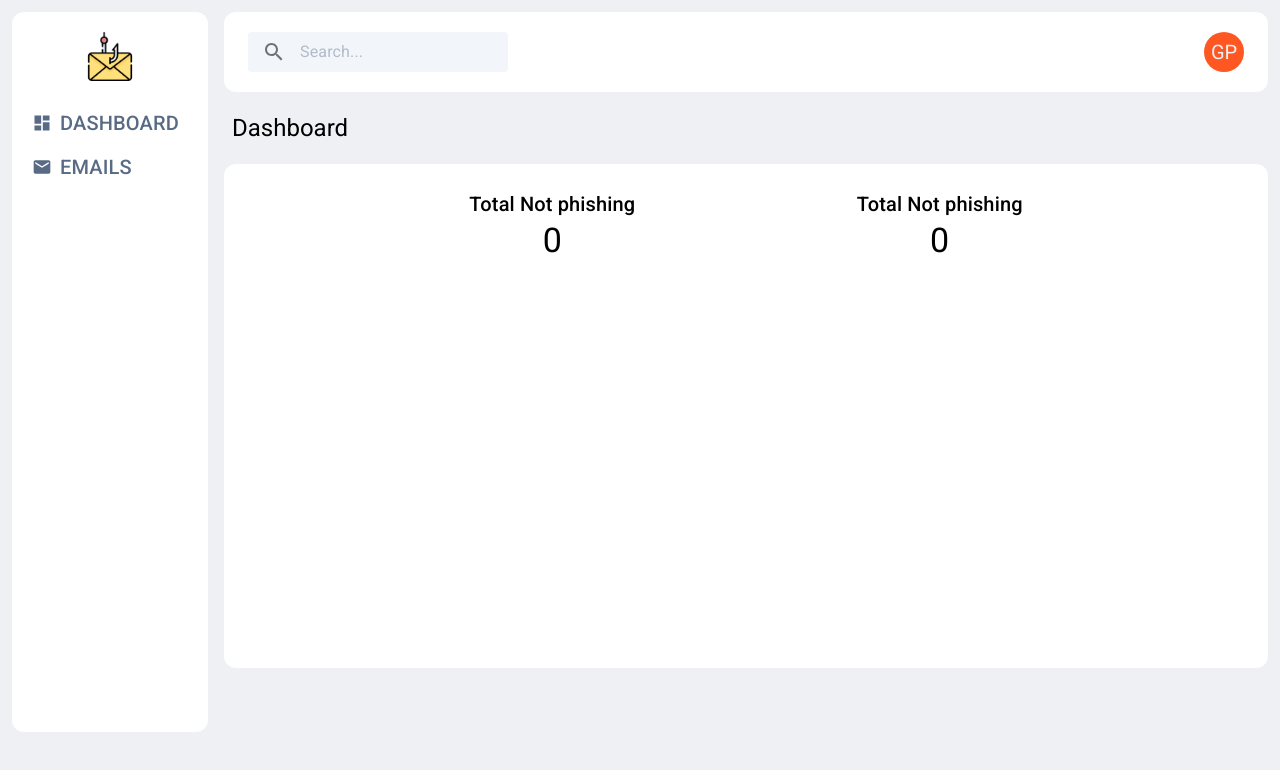
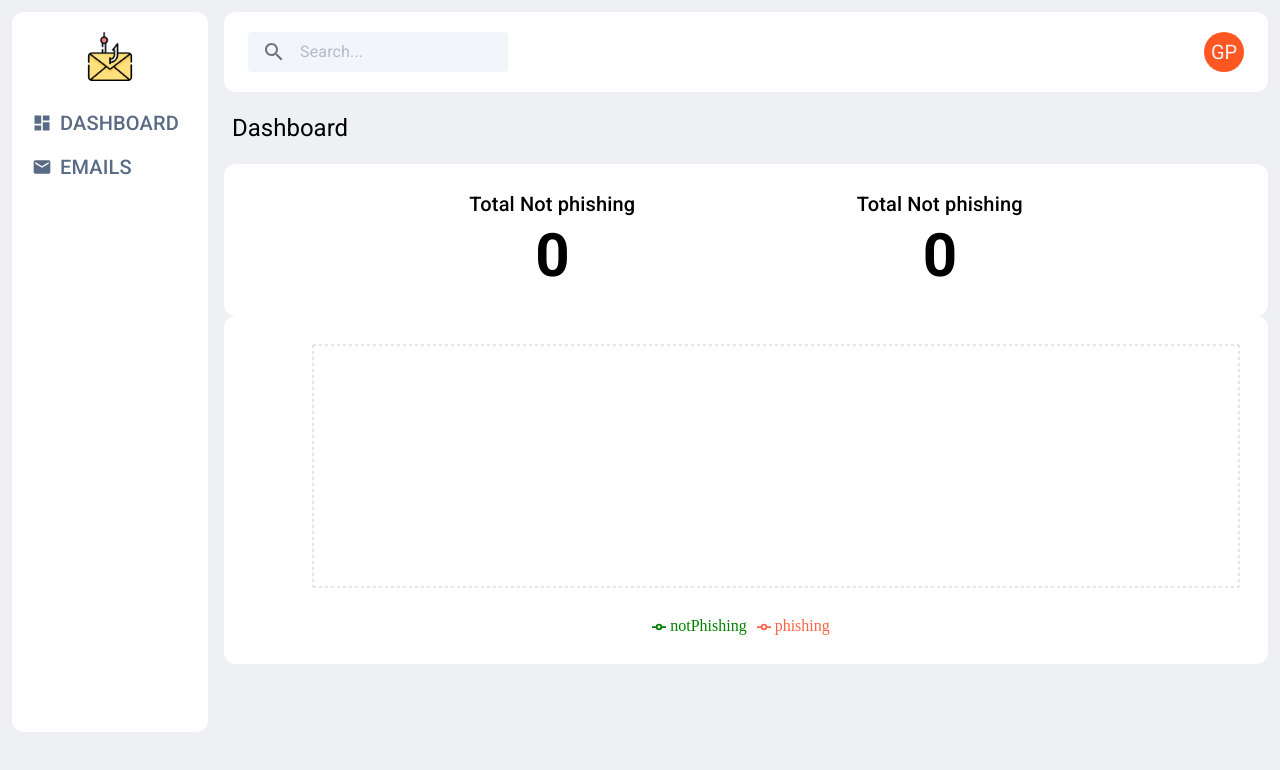
Before and after one commit to GuillermoPerez32/email_phishing_detector, a React (Vite) app in the folder epd-front/: page / in a window 1280 px wide. Shown: the top 770 px of the page. Built offline with nearby package versions, Linux system fonts and the light colour scheme; no server answers.

Commit message:
add metrics

```diff
--- a/epd-front/package.json
+++ b/epd-front/package.json
@@ -21,6 +21,7 @@
     "react-dom": "^18.2.0",
     "react-redux": "^8.1.0",
     "react-router-dom": "^6.14.2",
+    "recharts": "^2.10.1",
     "zustand": "^4.4.3"
   },
   "devDependencies": {
--- a/epd-front/src/pages/Home.tsx
+++ b/epd-front/src/pages/Home.tsx
@@ -1,6 +1,17 @@
 import { Box, Skeleton, Typography } from "@mui/material";
 import { Card } from "../components/Card";
 import { useGetEmailsQuery } from "../services/email";
+
+import {
+  LineChart,
+  Line,
+  XAxis,
+  YAxis,
+  CartesianGrid,
+  Tooltip,
+  Legend,
+  ResponsiveContainer,
+} from "recharts";
 
 export const Home = () => {
   const { data, isLoading } = useGetEmailsQuery("1");
@@ -10,13 +21,51 @@ export const Home = () => {
   const totalNotPhishing =
     data?.filter((email) => email.phishing === "no").length || 0;
 
+  // map data and obtain phishing and not phishing count per day
+  const phishingData = data?.reduce((acc, curr) => {
+    const date = new Date(curr.date_created);
+    const dateStr = `${date.getMonth() + 1}/${date.getDate()}`;
+    const phishing = curr.phishing === "yes" ? 1 : 0;
+    const notPhishing = curr.phishing === "no" ? 1 : 0;
+
+    const existingData = acc.find((data: any) => data.date === dateStr);
+
+    if (existingData) {
+      existingData.phishing += phishing;
+      existingData.notPhishing += notPhishing;
+    } else {
+      acc.push({
+        date: dateStr,
+        phishing,
+        notPhishing,
+      });
+    }
+
+    return acc;
+  }, [] as any);
+
   return (
-    <Card width="100%" height="70%" padding="24px">
-      <Box display="flex" justifyContent="space-evenly">
-        <MetricElement isLoading={isLoading} value={totalPhishing} />
-        <MetricElement isLoading={isLoading} value={totalNotPhishing} />
-      </Box>
-    </Card>
+    <Box>
+      <Card width="100%" padding="24px">
+        <Box display="flex" justifyContent="space-evenly">
+          <MetricElement isLoading={isLoading} value={totalPhishing} />
+          <MetricElement isLoading={isLoading} value={totalNotPhishing} />
+        </Box>
+      </Card>
+      <Card width="100%" padding="24px">
+        <ResponsiveContainer height={300}>
+          <LineChart data={phishingData}>
+            <CartesianGrid strokeDasharray="3 3" />
+            <XAxis dataKey="date" />
+            <YAxis />
+            <Tooltip />
+            <Line type="monotone" dataKey="notPhishing" stroke="green" />
+            <Legend />
+            <Line type="monotone" dataKey="phishing" stroke="tomato" />
+          </LineChart>
+        </ResponsiveContainer>
+      </Card>
+    </Box>
   );
 };
 
@@ -33,7 +82,9 @@ export const MetricElement = ({
       {isLoading ? (
         <Skeleton variant="text" />
       ) : (
-        <Typography variant="h4">{value}</Typography>
+        <Typography variant="h2" fontWeight="bold">
+          {value}
+        </Typography>
       )}
     </Box>
   );
```
Also changed, not shown: 1 other file (tests, documents, lock files or other folders).
